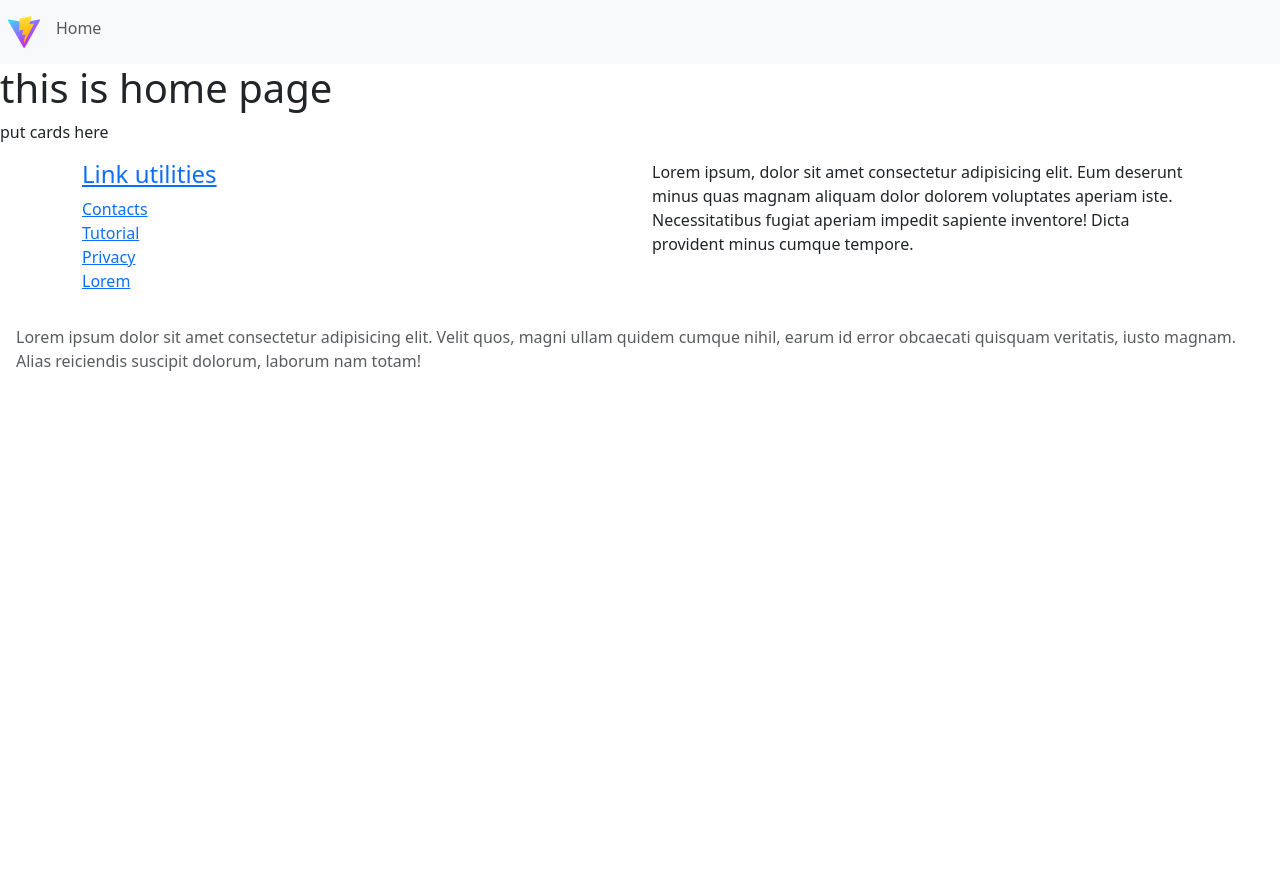
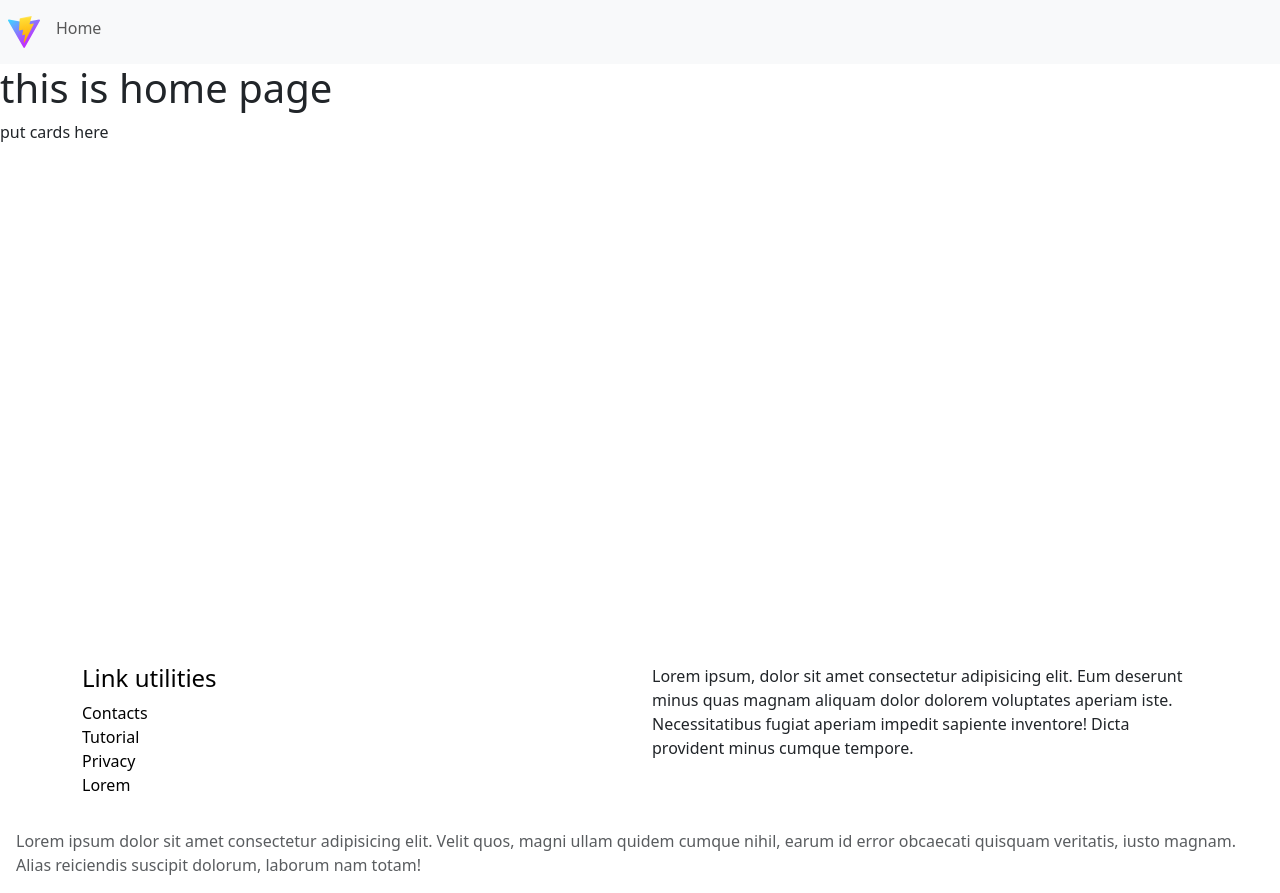
Before and after one commit to JanLascala/we-road, a React (Vite) app in the folder vite-project/: page / in a window 1280 px wide. Before the commit the page ends 800 px from the top, so only its background shows below. Built offline with nearby package versions, Linux system fonts and the light colour scheme.

Commit message:
Enhance index.css with main styling and footer link styles; define copyright section with specific font size

```diff
--- a/vite-project/src/index.css
+++ b/vite-project/src/index.css
@@ -1 +1,15 @@
 @import 'bootstrap';
+
+main {
+    min-height: 600px;
+
+    .copyright {
+        font-size: 0.5rem;
+    }
+}
+
+/*footer*/
+a {
+    text-decoration: none;
+    color: black;
+}
```
